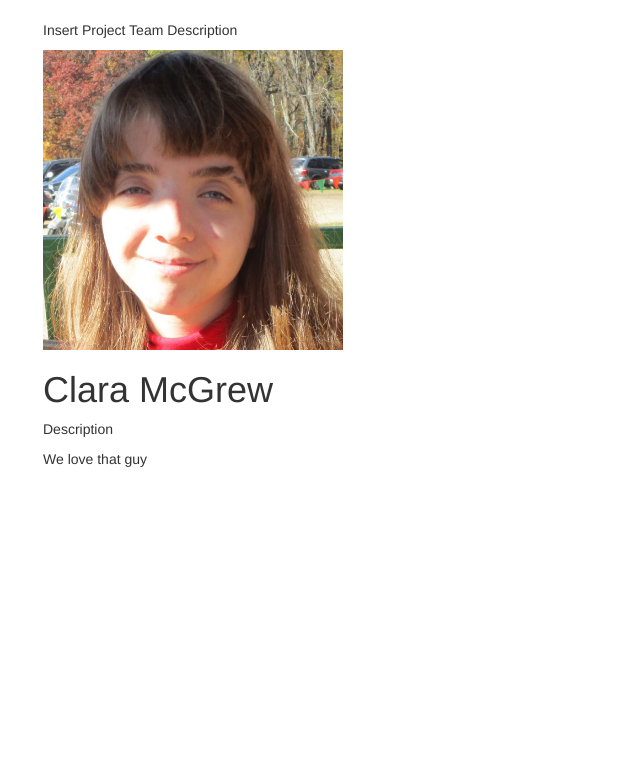
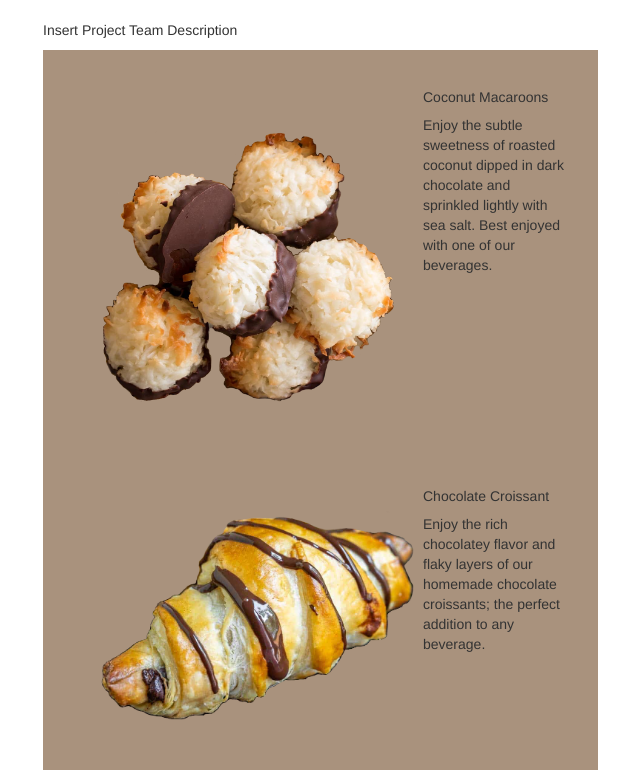
Before and after one commit to rednaksiii/cafe-website, a PHP site: page /about.html in a window 1280 px wide. Shown: the part 238-1008 px from the top of the page, without its empty margins (27-667 px from the left). Before the commit the page ends 705 px from the top, so only its background shows below. Run offline with PHP 8.4, Linux system fonts and the light colour scheme; some libraries are stand-ins or nearby versions.

Commit message:
Made some changes

```diff
--- a/about.css
+++ b/about.css
@@ -103,3 +103,16 @@ a:visited {
 	display: flex;
 	width: 100%;
 }
+
+.card{
+	background-color: #A9927D;
+	display:flex;
+	padding: 30px;
+	margin: 0;
+}
+
+.card-img-top {
+	width: 350px;
+	height: auto;
+	margin: auto;
+}
--- a/about.html
+++ b/about.html
@@ -29,16 +29,35 @@
     </p>
     <div class="row">
       <div class="col-lg-6 mb-4">
-        <div class="card">
-      <img src="images/Clara McGrew Profile Picture.jpg" alt="Clara McGrew" style="width:300px;height:300px;">
-
-              <h1>Clara McGrew</h1>
-              <p>Description</p>
-              <p>We love that guy</p>
-            </div>
+          <div class="card">
+  <a href="cocomac.html">
+              <img class="card-img-top" src="images/cocomac.png" alt="Coconut Macaroons">
+  </a>
+              <div class="card-body">
+                  <h5 class="card-title">Coconut Macaroons</h5>
+                  <p class="card-text">
+                     Enjoy the subtle sweetness of roasted coconut dipped in dark chocolate and sprinkled lightly with sea salt.
+         Best enjoyed with one of our beverages.
+                  </p>
+              </div>
           </div>
-    </div>
-    </div>
+  </div>
+  </div>
+  <div class="row">
+      <div class="col-lg-6 mb-4">
+          <div class="card">
+  <a href="chococross.html">
+              <img class="card-img-top" src="images/chocolatecross.png" alt="Chocolate Croissant">
+  </a>
+              <div class="card-body">
+                  <h5 class="card-title">Chocolate Croissant</h5>
+                  <p class="card-text">
+                      Enjoy the rich chocolatey flavor and flaky layers of our homemade chocolate croissants;
+        the perfect addition to any beverage.
+              </div>
+          </div>
+      </div>
+  </div>
 
 </body>
 </html>
```
Also changed, not shown: chococross.html (+4 -4 lines), cinnamon_latte.html (+4 -4 lines), cocomac.html (+4 -4 lines), lavender_honey_latte.html (+4 -4 lines).
